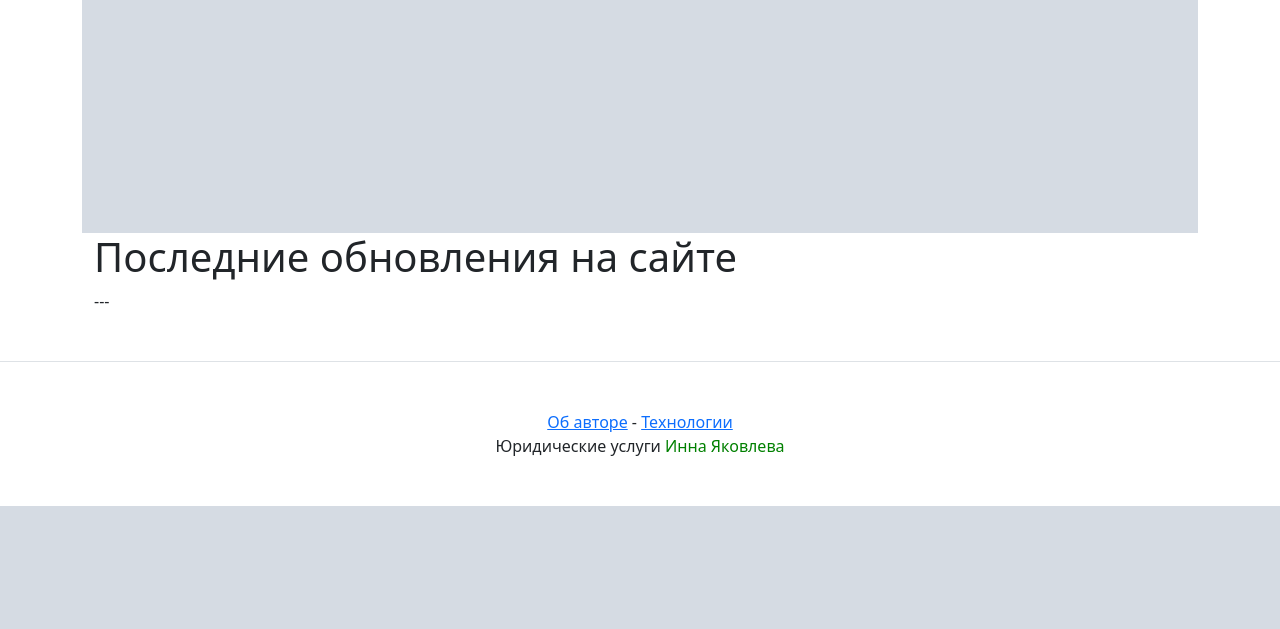
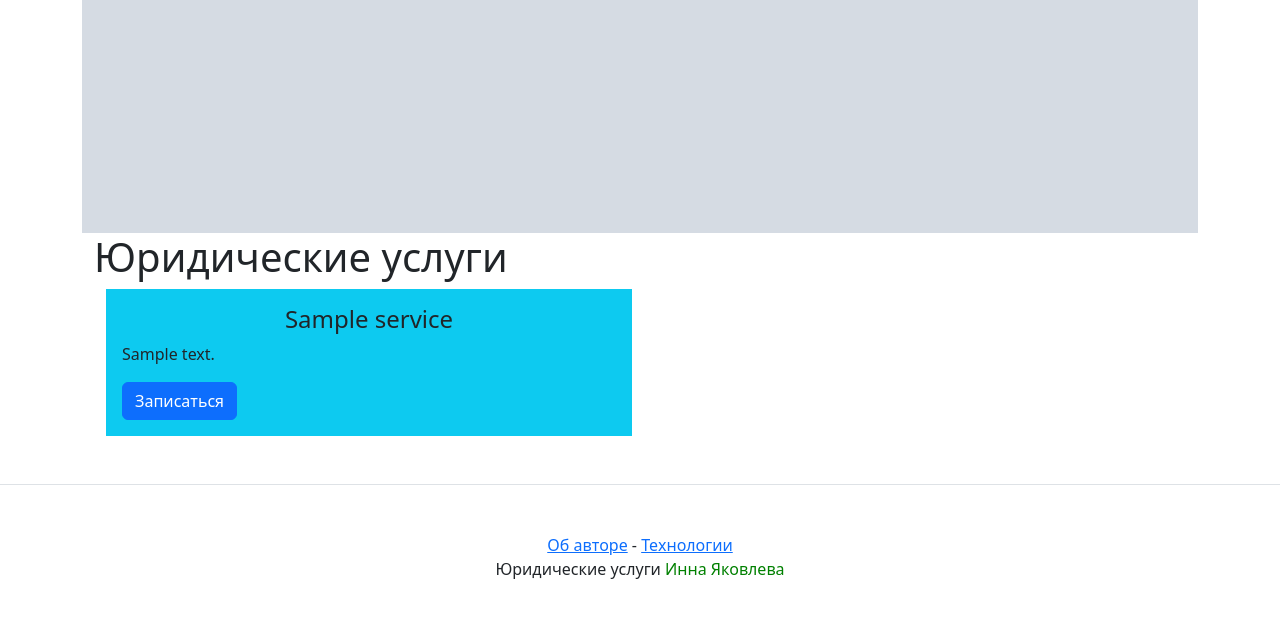
Before and after one commit to Wiltort/lawyer, a Django app: page / in a window 1280 px wide. Shown: the part 737-1366 px from the top of the page. Before the commit the page ends 1243 px from the top, so only its background shows below. Run offline with Django 4.2, Linux system fonts and the light colour scheme; tables that the repository leaves empty hold one stand-in row (values such as "Sample post"); grey boxes marked "Sample" are stand-in pictures; some libraries are stand-ins or nearby versions.

Commit message:
на главной сделаны услуги

```diff
--- a/lawyer/templates/index.html
+++ b/lawyer/templates/index.html
@@ -7,11 +7,27 @@
 
     {% include "menu.html" with index=True %}
 
-        <h1>Последние обновления на сайте</h1>
+        <h1>Юридические услуги</h1>
 
-        {% for srv in srv_list %}
-            <p> --- </p>
-        {% endfor %}
+
+            <div class="container text-left">
+              <div class="row row-cols-2 row-cols-lg-10 g-2 g-lg-3">
+                {% for srv in srv_list %}
+                    <div class="col">
+                        <div class="p-3 bg-info">
+                            <h4 align = center >
+                            {{ srv.title }}
+                            </h4>
+
+                            <p >
+                                {{srv.description}}
+                            </p>
+                            <button type="button" class="btn btn-primary">Записаться</button>
+                        </div>
+                    </div>
+                {% endfor %}
+              </div>
+            </div>
 
 
 
```
